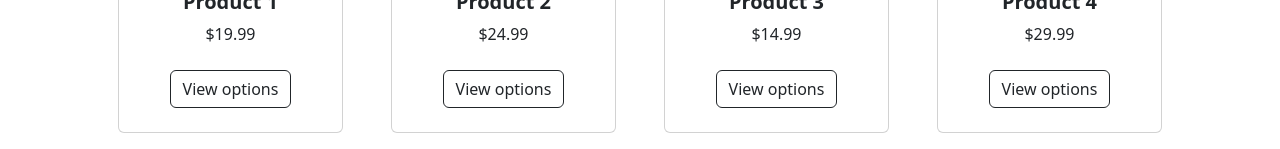
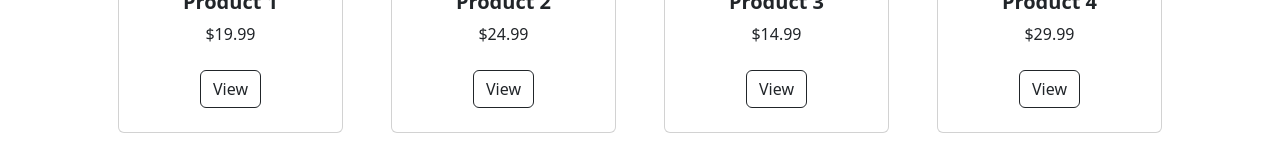
Before and after one commit to kamalshanth163/greenware, a React (Create React App) app: page / in a window 1280 px wide. Shown: the part 651-800 px from the top of the page. Built offline with nearby package versions, Linux system fonts and the light colour scheme.

Commit message:
add pages and components

```diff
--- a/src/App.js
+++ b/src/App.js
@@ -7,6 +7,7 @@ import 'bootstrap/dist/css/bootstrap.css';
 
 import { BrowserRouter as Router, Routes, Route, BrowserRouter } from 'react-router-dom';
 import Footer from './components/Footer';
+import ProductView from './pages/ProductView';
 
 function App() {
   return (
@@ -16,9 +17,10 @@ function App() {
         <Routes>
           <Route exact path="/" Component={Products} />
           <Route path="/cart" Component={Cart} />
+          <Route path="/products/id" Component={ProductView} />
         </Routes>
+        <Footer />
       </Router>
-      <Footer />
     </div>
   );
 }
--- a/src/components/ProductCard.js
+++ b/src/components/ProductCard.js
@@ -1,6 +1,10 @@
 import React from 'react';
+import { useNavigate } from "react-router-dom";
 
 const ProductCard = ({ imageSrc, productName, price }) => {
+
+    const navigate = useNavigate();
+
     return (
       <div className="col mb-5">
         <div className="card h-100">
@@ -12,7 +16,7 @@ const ProductCard = ({ imageSrc, productName, price }) => {
             </div>
           </div>
           <div className="card-footer p-4 pt-0 border-top-0 bg-transparent">
-            <div className="text-center"><a className="btn btn-outline-dark mt-auto" href="#">View options</a></div>
+            <div className="text-center"><a className="btn btn-outline-dark mt-auto" onClick={() => navigate("/products/id")}>View</a></div>
           </div>
         </div>
       </div>
--- /dev/null
+++ b/src/pages/ProductView.js
@@ -0,0 +1,10 @@
+import React from "react";
+import { useNavigate } from "react-router-dom";
+
+const ProductView = ({ imageSrc, productName, price }) => {
+  const navigate = useNavigate();
+
+  return <div className="col mb-5">Product View</div>;
+};
+
+export default ProductView;
--- a/src/pages/Products.js
+++ b/src/pages/Products.js
@@ -7,7 +7,6 @@ const Products = () => {
       <div className="products-page">
         <Banner />
         <ProductList />
-        Products Page
       </div>
     );
   };
```
